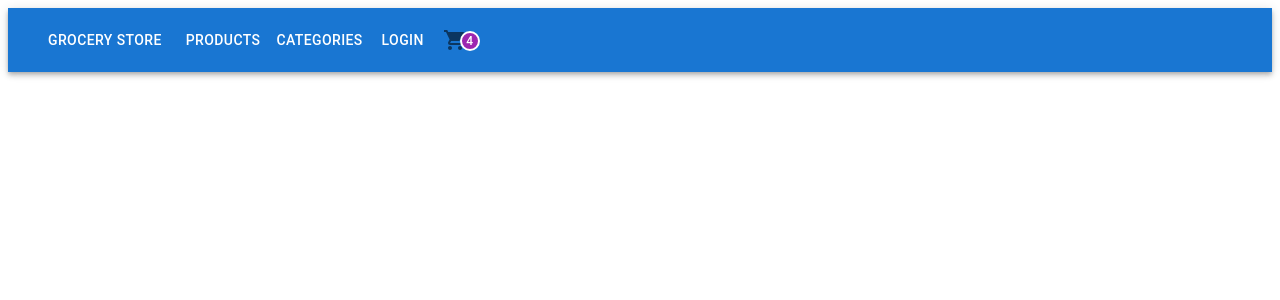
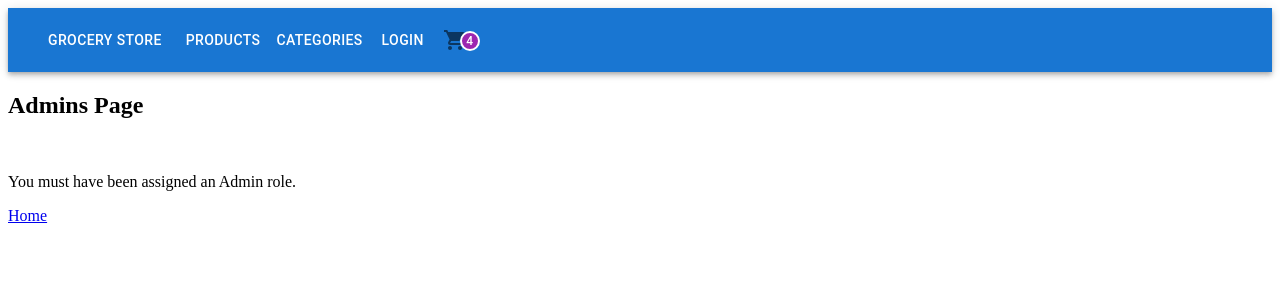
Before and after one commit to mrkrye/eCommerce_FrontEnd, a React (Vite) app: page /Admin in a window 1280 px wide. Shown: the top 300 px of the page. Built offline with nearby package versions, Linux system fonts and the light colour scheme; no server answers.

Commit message:
added protected route capability

```diff
--- a/package.json
+++ b/package.json
@@ -17,6 +17,7 @@
     "@mui/material": "^5.15.10",
     "@mui/styled-engine-sc": "^6.0.0-alpha.16",
     "@reduxjs/toolkit": "^2.1.0",
+    "axios": "^1.6.7",
     "dotenv": "^16.4.4",
     "react": "^18.2.0",
     "react-dom": "^18.2.0",
--- a/src/App.jsx
+++ b/src/App.jsx
@@ -9,6 +9,9 @@ import SingleCategory from "./components/SingleCategory";
 import NavBar from "./components/NavBar";
 import Cart from "./components/Cart";
 import Layout from "./components/Layout"
+import Admin from "./components/Admin";
+import Missing from "./components/Missing";
+import ProtectedRoute from "./components/ProtectedRoute";
 
 function App() {
   return (
@@ -20,7 +23,7 @@ function App() {
         <Routes>
           <Route path={"/"} element={<Layout />}>
             {/* {public routes} */}
-            <Route path="/" elements={<Home />} />
+            <Route path="/" element={<Home />} />
             <Route path="/register" element={<Register />} />
             <Route path="/login" element={<Login />} />
             <Route path="/products" element={<Products />} />
@@ -29,11 +32,13 @@ function App() {
             <Route path="/categories/:id" element={<SingleCategory />} />
             <Route path="/cart" element={<Cart />} />
 
-            {/* {Protected Paths} */}
+            {/* Protected route */}
+            <Route path={"/Admin"} allowedRoles={["admin"]}element={<Admin />}>
 
+              </Route>
 
             {/* {Catch all} */}
-            {/* <Route path="*" element={<Missing />} /> */}
+            <Route path="*" element={<Missing />} />
           </Route>
         </Routes>
       </div>
--- /dev/null
+++ b/src/components/Admin.jsx
@@ -0,0 +1,16 @@
+import { Link } from "react-router-dom";
+
+const Admin = () => {
+  return (
+    <section>
+      <h1>Admins Page</h1>
+      <br />
+      <p>You must have been assigned an Admin role.</p>
+      <div className="flexGrow">
+        <Link to="/">Home</Link>
+      </div>
+    </section>
+  );
+};
+
+export default Admin;
--- a/src/components/Login.jsx
+++ b/src/components/Login.jsx
@@ -7,10 +7,12 @@ import InputAdornment from "@mui/material/InputAdornment";
 import FormControl from "@mui/material/FormControl";
 import Visibility from "@mui/icons-material/Visibility";
 import VisibilityOff from "@mui/icons-material/VisibilityOff";
-import { Link } from "react-router-dom";
+import { Link, useNavigate} from "react-router-dom";
 import { Button } from "@mui/material";
 
 export default function Login() {
+
+
   const [showPassword, setShowPassword] = React.useState(false);
 
   const handleClickShowPassword = () => setShowPassword((show) => !show);
--- a/src/components/Missing.jsx
+++ b/src/components/Missing.jsx
@@ -0,0 +1,15 @@
+import { Link } from "react-router-dom";
+
+const Missing = () => {
+  return (
+    <article style={{ padding: "100px" }}>
+      <h1>Oops!</h1>
+      <p>Page Not Found</p>
+      <div className="flexGrow">
+        <Link to="/">Visit Our Homepage</Link>
+      </div>
+    </article>
+  );
+};
+
+export default Missing;
--- /dev/null
+++ b/src/components/ProtectedRoute.jsx
@@ -0,0 +1,22 @@
+// components/ProtectedRoute.jsx
+import React from "react";
+import { Route, Navigate } from "react-router-dom";
+
+const ProtectedRoute = ({
+  allowedRoles,
+  isAuthenticated,
+  userRole,
+  ...rest
+}) => {
+  if (!isAuthenticated) {
+    return <Navigate to="/login" />;
+  }
+
+  if (!allowedRoles.includes(userRole)) {
+    return <div>Unauthorized Access</div>;
+  }
+
+  return <Route {...rest} />;
+};
+
+export default ProtectedRoute;
--- a/src/redux/api/api.js
+++ b/src/redux/api/api.js
@@ -1,4 +1,5 @@
 import { createApi, fetchBaseQuery } from "@reduxjs/toolkit/query/react";
+
 
 export const api = createApi({
   reducerPath: "api",
```
Also changed, not shown: 1 other file (tests, documents, lock files or other folders).
